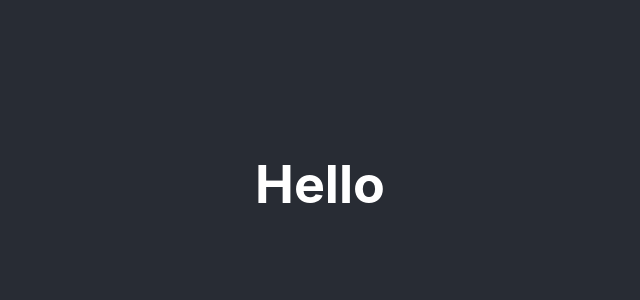
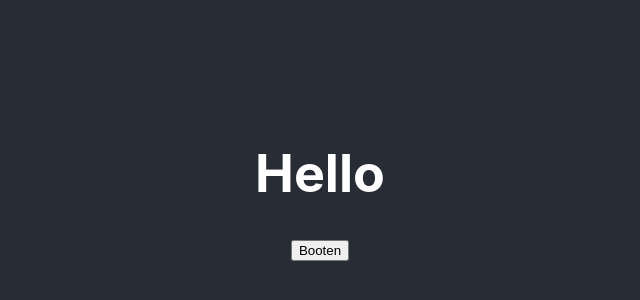
Before and after one commit to geochronology/ts-snippets, a React (Create React App) app: page / in a window 1280 px wide. Shown: the part 216-516 px from the top of the page, without its empty margins (320-960 px from the left). Built offline with nearby package versions, Linux system fonts and the light colour scheme.

Commit message:
added button component

```diff
--- a/src/App.tsx
+++ b/src/App.tsx
@@ -1,11 +1,13 @@
 import React from 'react';
 import { Head } from "./components/Head";
 import './App.css';
+import { Button } from './components/Button';
 
 function App() {
   return (
     <div className="App App-header">
       <Head title="moose" isActive={false} />
+      <Button onClick={value => console.log(value)} />
     </div>
   );
 }
--- /dev/null
+++ b/src/components/Button.tsx
@@ -0,0 +1,13 @@
+import React from 'react'
+
+type Props = {
+  onClick: (text: string) => void
+}
+
+export const Button = ({ onClick }: Props) => {
+  return (
+    <button onClick={() => onClick("hi")}>
+      Booten
+    </button>
+  )
+}
--- a/src/components/Head.tsx
+++ b/src/components/Head.tsx
@@ -2,10 +2,10 @@ import React from 'react'
 
 type Props = {
   title: string,
-  isActive: boolean
+  isActive?: boolean
 }
 
-export const Head = ({ title, isActive }: Props) => {
+export const Head = ({ title, isActive = true }: Props) => {
   return (
     <div>
       <h1>Hello</h1>
```
Also changed, not shown: 1 other file (tests, documents, lock files or other folders).
